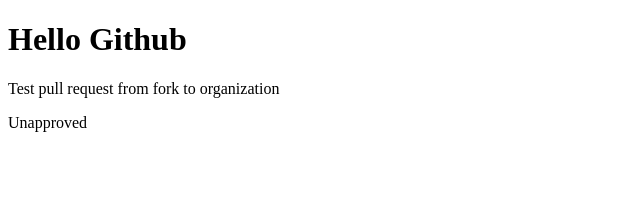
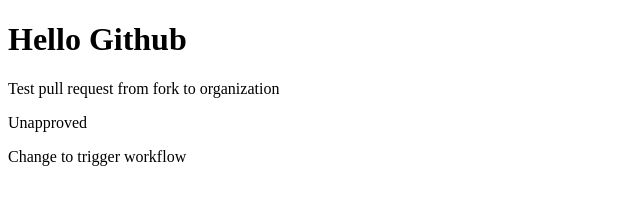
Before and after one commit to ichs-test-organization/test-organization-workflows, a plain HTML site: page index.html in a window 1280 px wide. Shown: the whole page, without its empty margins (0-640 px from the left). Drawn offline with Linux system fonts and the light colour scheme.

Commit message:
add line

```diff
--- a/index.html
+++ b/index.html
@@ -11,5 +11,6 @@
     <h1>Hello Github</h1>
     <p>Test pull request from fork to organization</p>
     <p>Unapproved</p>
+    <p>Change to trigger workflow</p>
 </body>
 </html>
```
